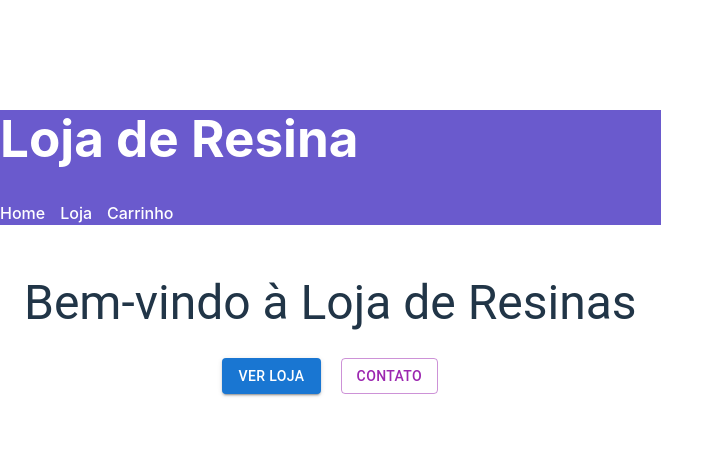
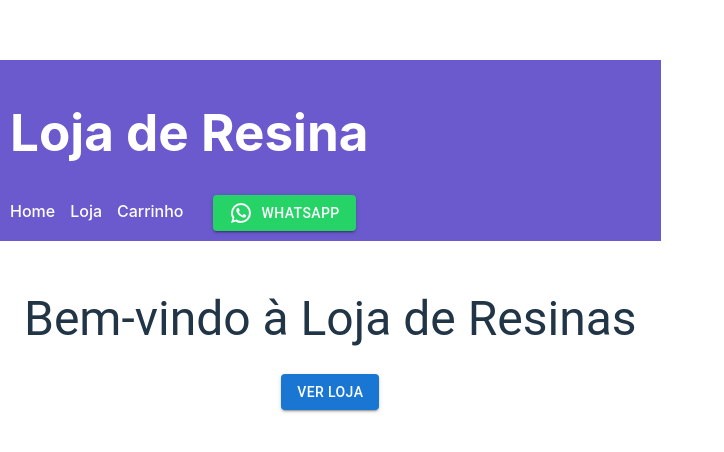
Before and after one commit to kevellyangel/Resina, a React (Vite) app: page / in a window 1280 px wide. Shown: the part 160-612 px from the top of the page, without its empty margins (0-724 px from the left). Built offline with nearby package versions, Linux system fonts and the light colour scheme.

Commit message:
Commit automático - Fri, Dec 13, 2024  5:40:35 PM

```diff
--- a/package.json
+++ b/package.json
@@ -12,6 +12,7 @@
   "dependencies": {
     "@emotion/react": "^11.14.0",
     "@emotion/styled": "^11.14.0",
+    "@mui/icons-material": "^6.2.0",
     "@mui/material": "^6.2.0",
     "react": "^18.3.1",
     "react-dom": "^18.3.1",
--- a/src/components/Header.jsx
+++ b/src/components/Header.jsx
@@ -1,15 +1,34 @@
-// src/components/Header.jsx
 import React from 'react';
 import { Link } from 'react-router-dom';
+import { Button } from '@mui/material';
+import WhatsAppIcon from '@mui/icons-material/WhatsApp'; // Importando o ícone do WhatsApp
 
 const Header = () => {
+  // Número de WhatsApp
+  const phoneNumber = '55119957943031';
+
+  const sendMessage = () => {
+    const message = 'Olá, gostaria de mais informações.';
+    const encodedMessage = encodeURIComponent(message);
+    window.open(`https://wa.me/${phoneNumber}?text=${encodedMessage}`, '_blank');
+  };
+
   return (
-    <header style={{ backgroundColor: '#6a5acd', color: 'white' }}>
+    <header style={{ backgroundColor: '#6a5acd', color: 'white', padding: '10px' }}>
       <h1>Loja de Resina</h1>
       <nav>
         <Link to="/" style={{ marginRight: '15px', color: 'white' }}>Home</Link>
         <Link to="/store" style={{ marginRight: '15px', color: 'white' }}>Loja</Link>
-        <Link to="/cart" style={{ color: 'white' }}>Carrinho</Link>
+        <Link to="/cart" style={{ marginRight: '15px', color: 'white' }}>Carrinho</Link>
+        <Button
+          variant="contained"
+          color="success"
+          onClick={sendMessage}
+          style={{ marginLeft: '15px', backgroundColor: '#25d366' }}
+        >
+          <WhatsAppIcon style={{ marginRight: '8px' }} />
+          WhatsApp
+        </Button>
       </nav>
     </header>
   );
--- a/src/pages/Home.jsx
+++ b/src/pages/Home.jsx
@@ -8,9 +8,6 @@ const Home = () => {
       <Button variant="contained" color="primary" href="/store" style={{ margin: '10px' }}>
         Ver Loja
       </Button>
-      <Button variant="outlined" color="secondary" href="/contact" style={{ margin: '10px' }}>
-        Contato
-      </Button>
     </Container>
   );
 };
```
Also changed, not shown: 1 other file (tests, documents, lock files or other folders).
